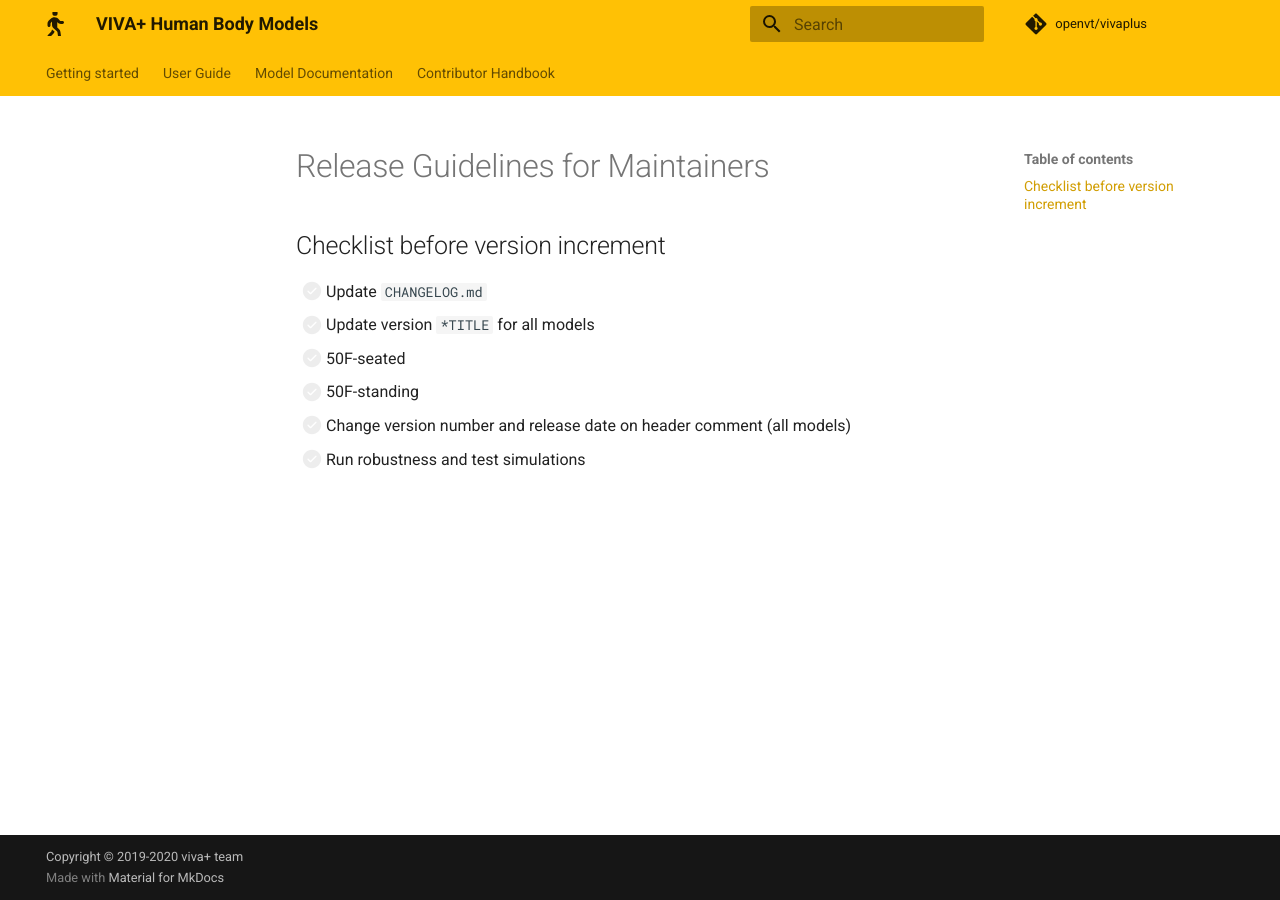
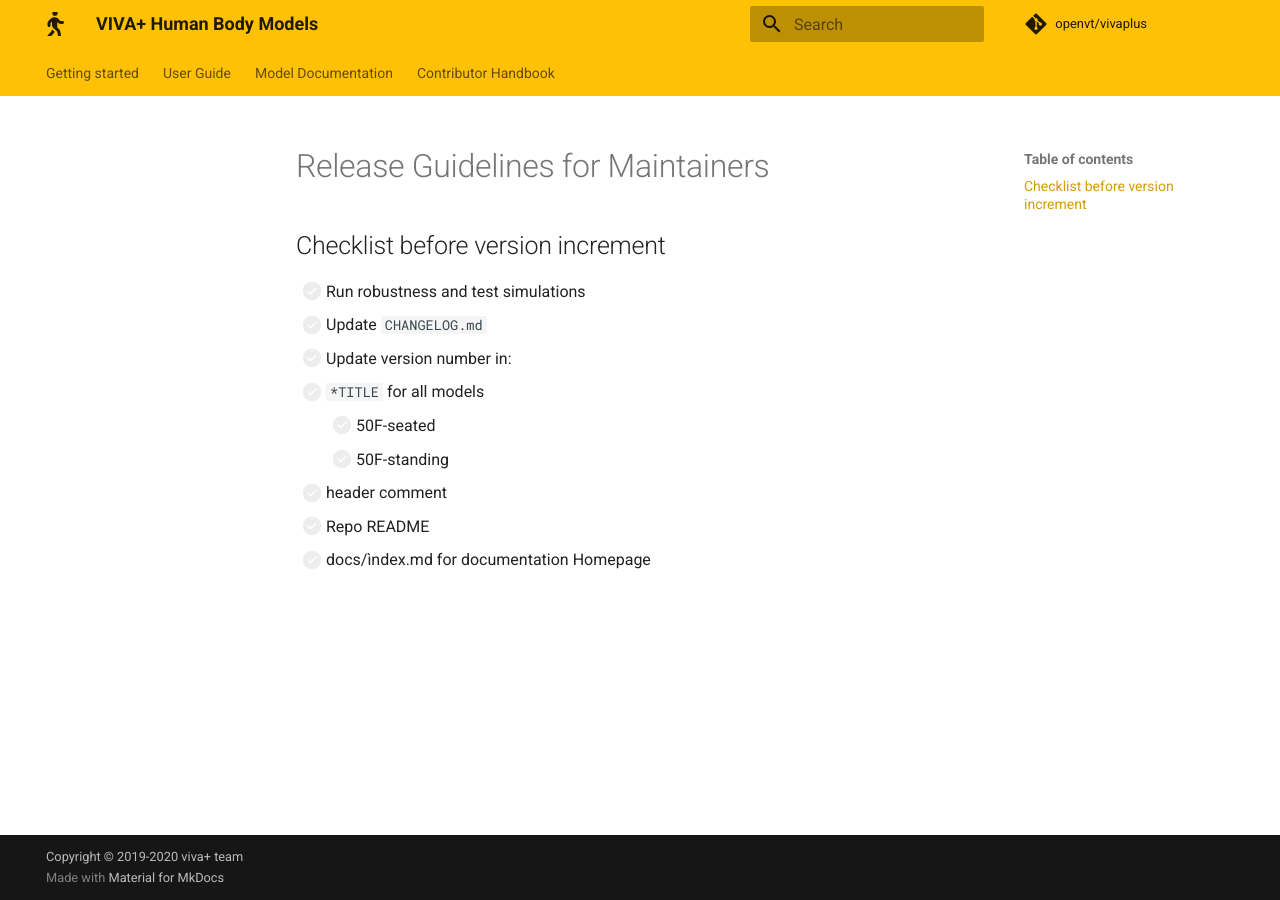
Before and after one commit to jobindjohn/vivaplus_v0.2, an MkDocs documentation site: the page built from docs/contributor-guide/60-model-release.md, in a window 1280 px wide. Built offline with MkDocs 1.6.1 and Material for MkDocs 9.7.7, drawn with Linux system fonts in a browser that asks for light colours.

Commit message:
Update README for v0.2.1

```diff
--- a/docs/contributor-guide/60-model-release.md
+++ b/docs/contributor-guide/60-model-release.md
@@ -3,9 +3,12 @@
 
 ## Checklist before version increment
 
+- [ ] Run robustness and test simulations
 - [ ] Update `CHANGELOG.md`
-- [ ] Update version `*TITLE` for all models
-  - [ ] 50F-seated
-  - [ ] 50F-standing
-- [ ] Change version number and release date on header comment (all models)
-- [ ] Run robustness and test simulations
+- [ ] Update version number in:
+  - [ ] `*TITLE` for all models
+    - [ ] 50F-seated
+    - [ ] 50F-standing
+  - [ ] header comment
+  - [ ] Repo README
+  - [ ] docs/ìndex.md for documentation Homepage
```
Also changed, not shown: README.md (+1 -1 lines), docs/index.md (+2 -0 lines).
